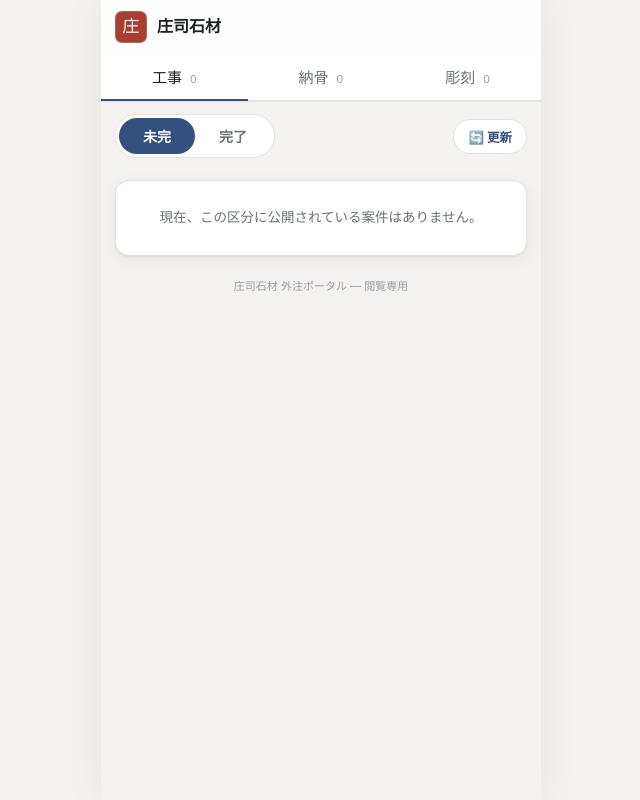
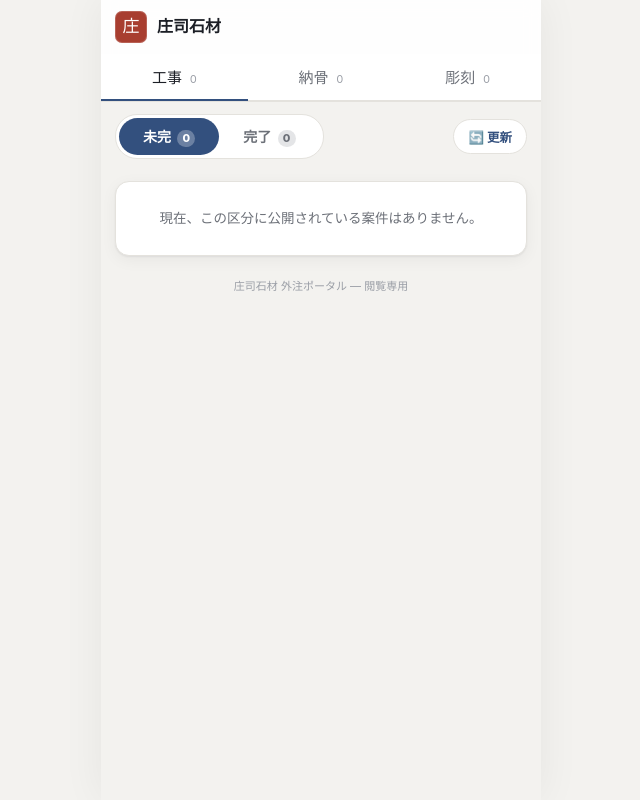
Before and after one commit to 111rbubu-art/sekizaiwork, a PHP site: page /gaichu-portal/index.php in a window 1280 px wide. Shown: the whole page, without its empty margins (319-959 px from the left). Run offline with PHP 8.4, Linux system fonts and the light colour scheme.

Commit message:
ポータル: 未完/完了ラベルに件数表示、更新ボタンで表示位置を保持

```diff
--- a/gaichu-portal/index.php
+++ b/gaichu-portal/index.php
@@ -372,6 +372,8 @@ function render_report($id, $files, $comments, $IMG_EXT){
   .seg { display:inline-flex; background:var(--surface); border:1px solid var(--line); border-radius:22px; padding:3px; }
   .seg button { border:none; background:transparent; color:var(--muted); font-size:14px; font-weight:700; padding:8px 24px; border-radius:20px; cursor:pointer; font-family:var(--sans); }
   .seg button.on { background:var(--accent); color:#fff; }
+  .seg button .segn { display:inline-block; min-width:18px; padding:0 5px; margin-left:3px; border-radius:11px; background:color-mix(in srgb,var(--muted) 18%,transparent); color:var(--muted); font-size:11px; font-weight:800; line-height:17px; text-align:center; vertical-align:middle; }
+  .seg button.on .segn { background:rgba(255,255,255,.28); color:#fff; }
 
   .jobs { display:flex; flex-direction:column; gap:14px; margin-top:6px; }
   .card { background:var(--surface); border:1px solid var(--line); border-radius:14px; box-shadow:var(--shadow); overflow:hidden; }
@@ -487,8 +489,8 @@ function render_report($id, $files, $comments, $IMG_EXT){
 
   <div class="pad">
     <div class="toolbar">
-      <div class="seg"><button class="on" data-f="open" onclick="setFilter('open')">未完</button><button data-f="done" onclick="setFilter('done')">完了</button></div>
-      <button class="reload" onclick="location.reload()" title="最新に更新">🔄 更新</button>
+      <div class="seg"><button class="on" data-f="open" onclick="setFilter('open')">未完 <span class="segn" data-c="open">0</span></button><button data-f="done" onclick="setFilter('done')">完了 <span class="segn" data-c="done">0</span></button></div>
+      <button class="reload" onclick="reloadKeep()" title="最新に更新">🔄 更新</button>
     </div>
 
     <?php foreach (array('kouji','nok','chokoku') as $tab): ?>
@@ -510,13 +512,41 @@ function render_report($id, $files, $comments, $IMG_EXT){
 <div id="lightbox" onclick="this.classList.remove('show')"><div class="lb-img"></div><div class="lb-cap">タップで閉じる</div></div>
 
 <script>
+  function curTab(){ var b=document.querySelector('.maintab.on'); return b?b.dataset.t:'kouji'; }
+  function updateSegCounts(){
+    var list=document.getElementById('list-'+curTab()); if(!list) return;
+    var o=0,d=0;
+    list.querySelectorAll('.card').forEach(function(c){ if(c.dataset.st==='done') d++; else o++; });
+    var eo=document.querySelector('.segn[data-c="open"]'); if(eo) eo.textContent=o;
+    var ed=document.querySelector('.segn[data-c="done"]'); if(ed) ed.textContent=d;
+  }
   function showTab(t){
     document.querySelectorAll('.maintab').forEach(function(b){ b.classList.toggle('on', b.dataset.t===t); });
     ['kouji','nok','chokoku'].forEach(function(k){ document.getElementById('list-'+k).classList.toggle('hidden', k!==t); });
+    updateSegCounts();
   }
   function setFilter(s){
     document.querySelectorAll('.seg button').forEach(function(b){ b.classList.toggle('on', b.dataset.f===s); });
     document.querySelectorAll('.card').forEach(function(c){ c.classList.toggle('fhide', c.dataset.st!==s); });
+    updateSegCounts();
+  }
+  // 🔄 更新：今の表示位置（タブ・フィルタ・スクロール）を保ったまま再読込
+  function reloadKeep(){
+    try{
+      var cf=document.querySelector('.seg button.on');
+      sessionStorage.setItem('gpKeep', JSON.stringify({ tab:curTab(), filter:cf?cf.dataset.f:'open', y:window.scrollY||window.pageYOffset||0 }));
+    }catch(e){}
+    location.reload();
+  }
+  function restoreKeep(){
+    var st=null; try{ st=JSON.parse(sessionStorage.getItem('gpKeep')||'null'); sessionStorage.removeItem('gpKeep'); }catch(e){}
+    if(st){
+      if(st.tab) showTab(st.tab);
+      setFilter(st.filter||'open');
+      if(typeof st.y==='number') window.scrollTo(0, st.y);
+    } else {
+      setFilter('open');
+    }
   }
   function openLightbox(el){
     var lb=document.getElementById('lightbox'); var img=lb.querySelector('.lb-img');
@@ -524,7 +554,7 @@ function render_report($id, $files, $comments, $IMG_EXT){
     lb.classList.add('show');
     return false;
   }
-  setFilter('open');
+  restoreKeep();
 
   // ===== 外注先からの報告 =====
   function _esc(s){ return String(s==null?'':s).replace(/&/g,'&amp;').replace(/</g,'&lt;').replace(/>/g,'&gt;'); }
```
